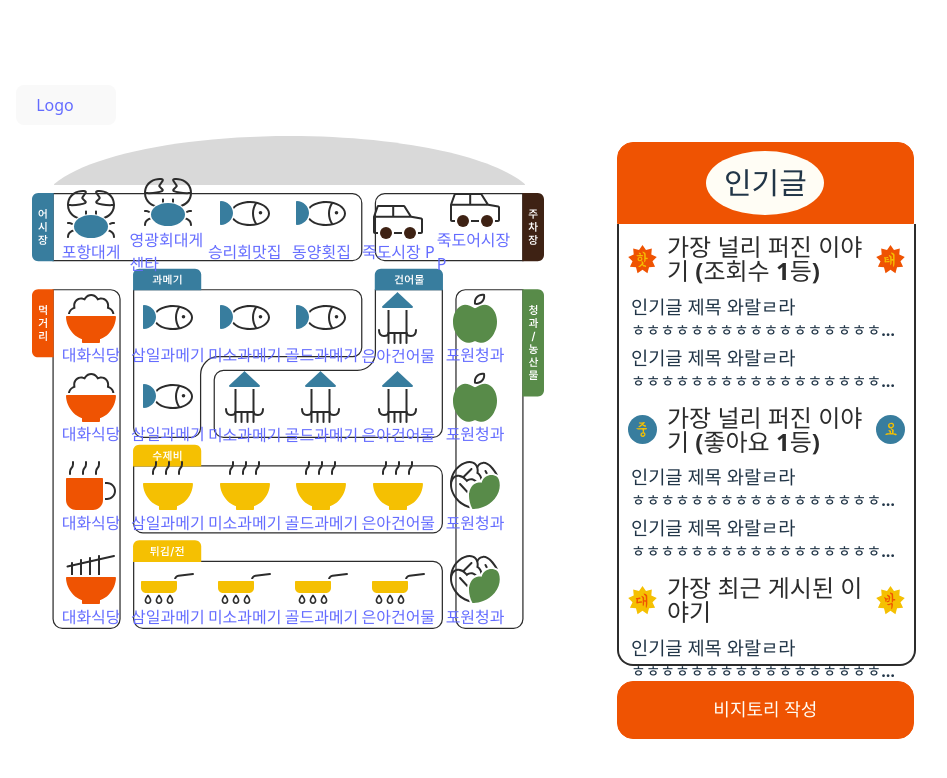
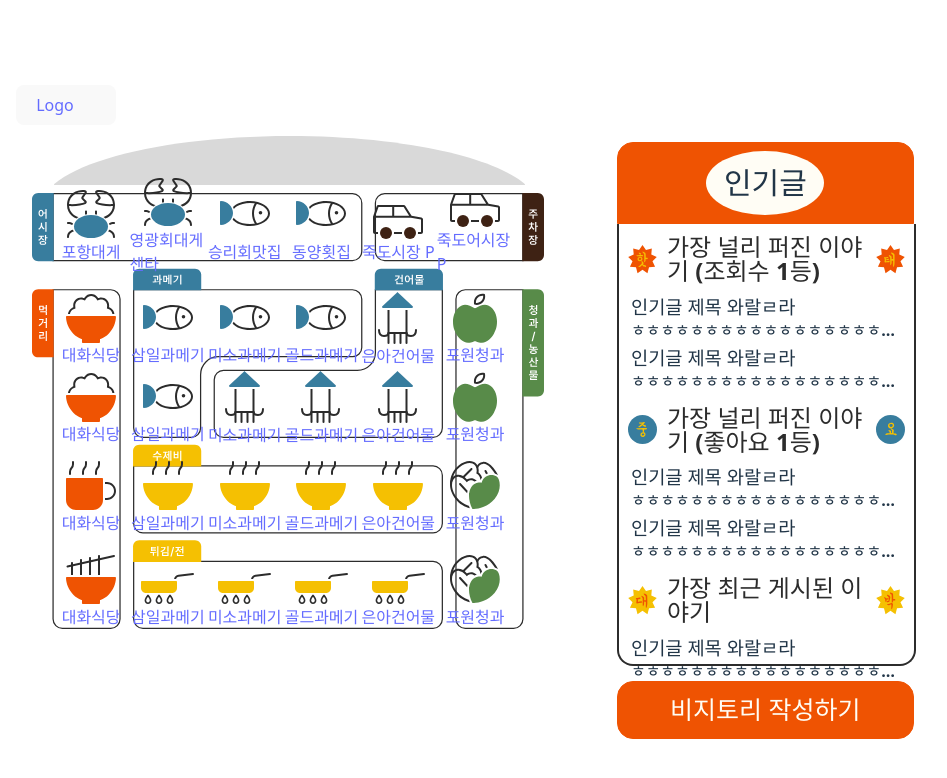
Before and after one commit to LikeLionHGU/Shichimi_Front, a React (Vite) app: page / in a window 1280 px wide. Shown: the top 778 px of the page, without its empty margins (65-1012 px from the left). Built offline with nearby package versions, Linux system fonts and the light colour scheme; the HTML template or start-up script is replaced by a standard one.

Commit message:
style: Tmi btn Text edit

```diff
--- a/src/components/common/Tmi_btn.jsx
+++ b/src/components/common/Tmi_btn.jsx
@@ -21,7 +21,7 @@ const TmiBtn = styled.button`
   height: 7vh;
   color: ${themeColors.white.color};
   font-weight: bold;
-  font-size: large;
+  font-size: 25px;
 
   &:hover{
     cursor: pointer;
@@ -35,7 +35,7 @@ function Main_Tmi_btn () {
     <>
       <Tmi_box>
         <TmiBtn as={Link} to="/add" style={{textDecoration: "none"}}>
-          <p>비지토리 작성</p>
+          <p>비지토리 작성하기</p>
         </TmiBtn>
       </Tmi_box>
     </>
```
